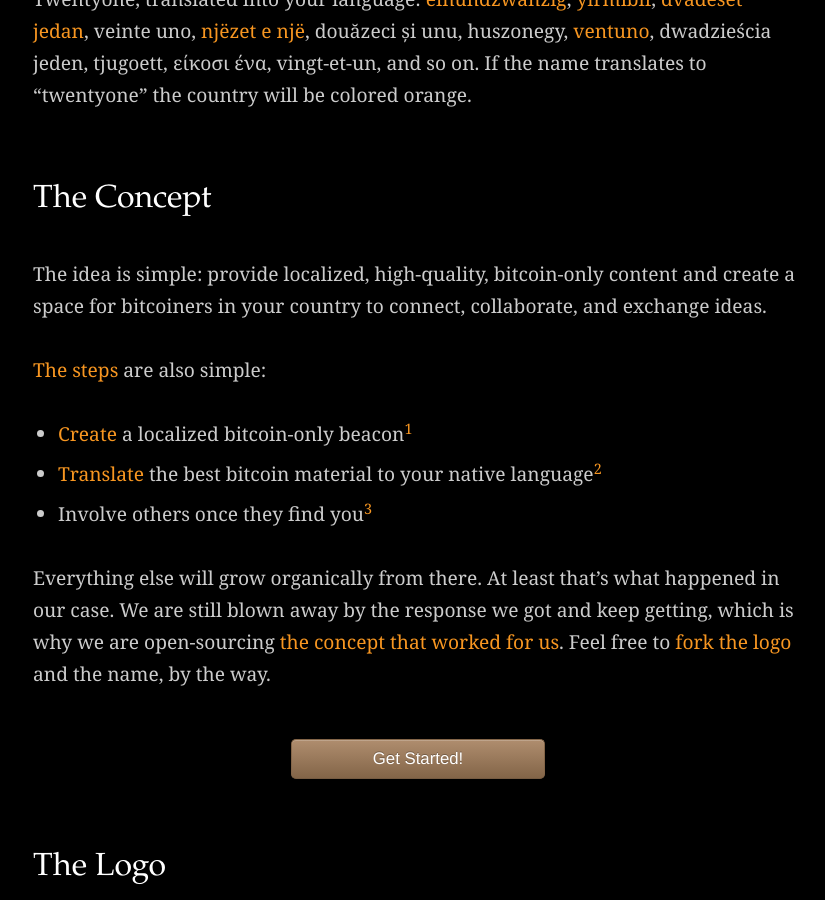
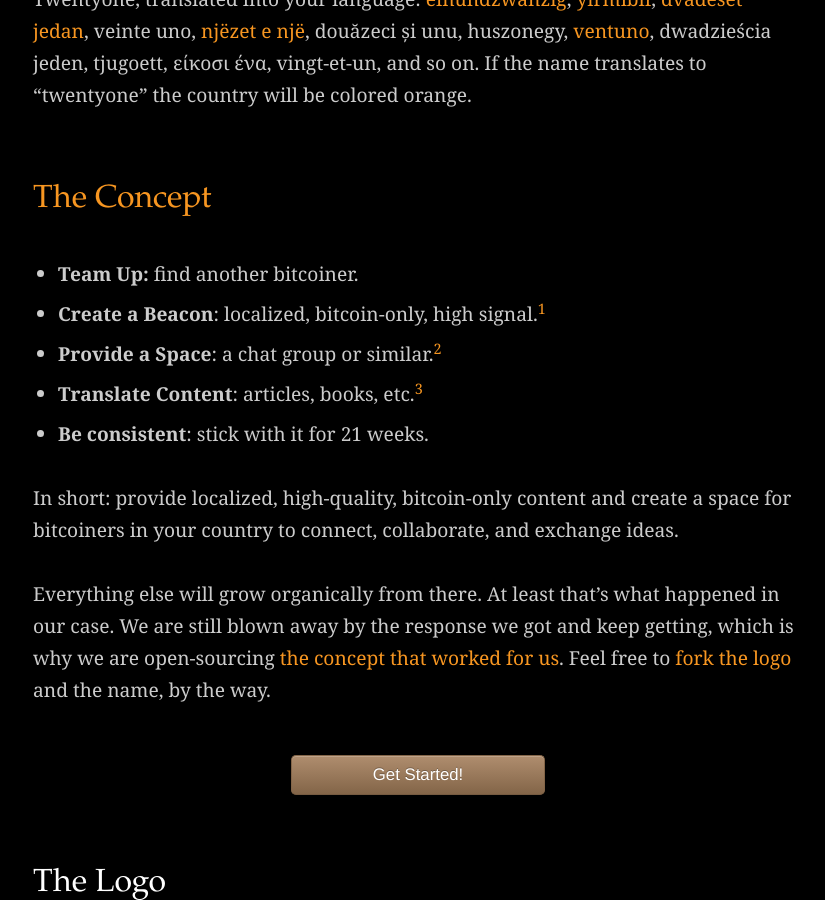
Before and after one commit to twentyone-world/twentyone-world.github.io, a Jekyll site: the page built from fork.md, in a window 1280 px wide and 900 px high, scrolled down 1166 px. Shown: the whole window, without its empty margins (222-1047 px from the left). Built offline with Jekyll 4.4.1, drawn with Linux system fonts in a browser that asks for light colours; Markdown is read by kramdown in place of the engine named in the settings; some of the changed text lies outside the part shown.

Commit message:
feat(fork): add /concept

```diff
--- a/fork.md
+++ b/fork.md
@@ -35,16 +35,16 @@ translates to "twentyone" the country will be colored orange.
 [nen]: https://twitter.com/_njezetenje
 [ventuno]: https://t.me/ventunobtc
 
-## The Concept
+## [The Concept](/concept)
 
-The idea is simple: provide localized, high-quality, bitcoin-only content and create a space
+- **Team Up:** find another bitcoiner.
+- **Create a Beacon**: localized, bitcoin-only, high signal.[^create]
+- **Provide a Space**: a chat group or similar.[^involve]
+- **Translate Content**: articles, books, etc.[^translate]
+- **Be consistent**: stick with it for 21 weeks.
+
+In short: provide localized, high-quality, bitcoin-only content and create a space
 for bitcoiners in your country to connect, collaborate, and exchange ideas.
-
-[The steps](/checklist) are also simple:
-
-- [Create](/podcast) a localized bitcoin-only beacon[^create]
-- [Translate](/translations) the best bitcoin material to your native language[^translate]
-- Involve others once they find you[^involve]
 
 [^create]: For us, this was a [weekly podcast](https://einundzwanzig.space/podcast/)
 [^translate]: For us, this was the Bitcoin Standard and many other [bitcoin resources](https://bitcoin-resources.com). The guys from [Aprycot Media](https://aprycot.media/) helped a ton.
```
